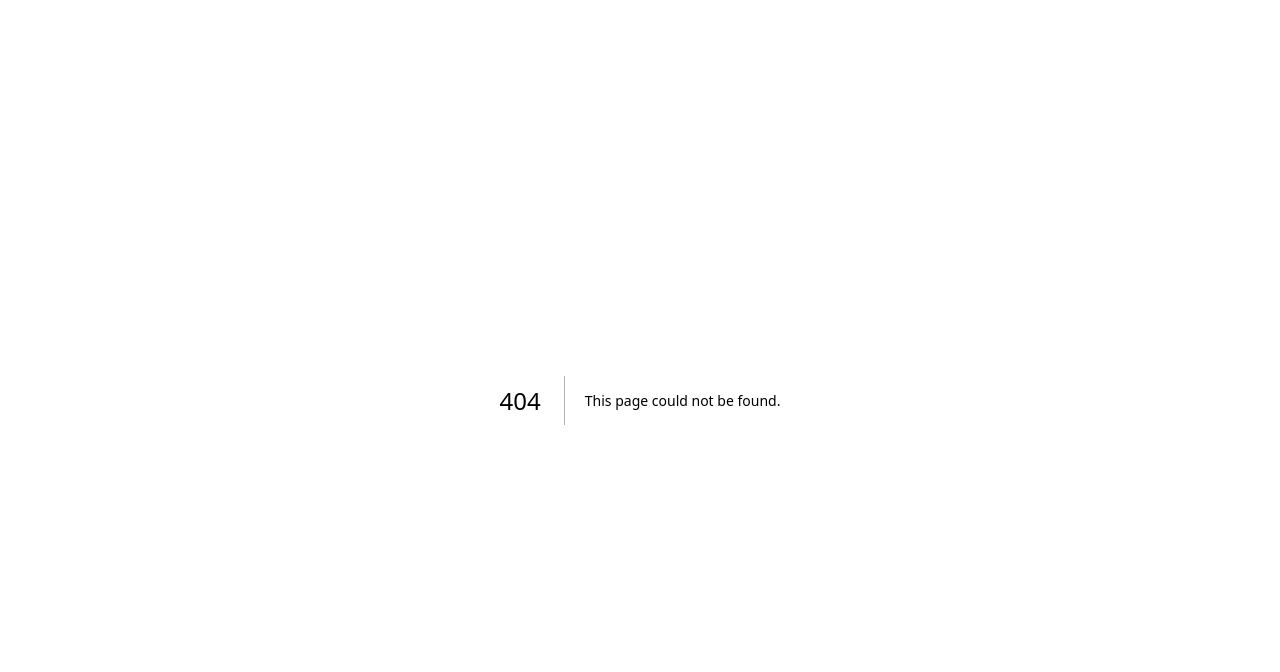
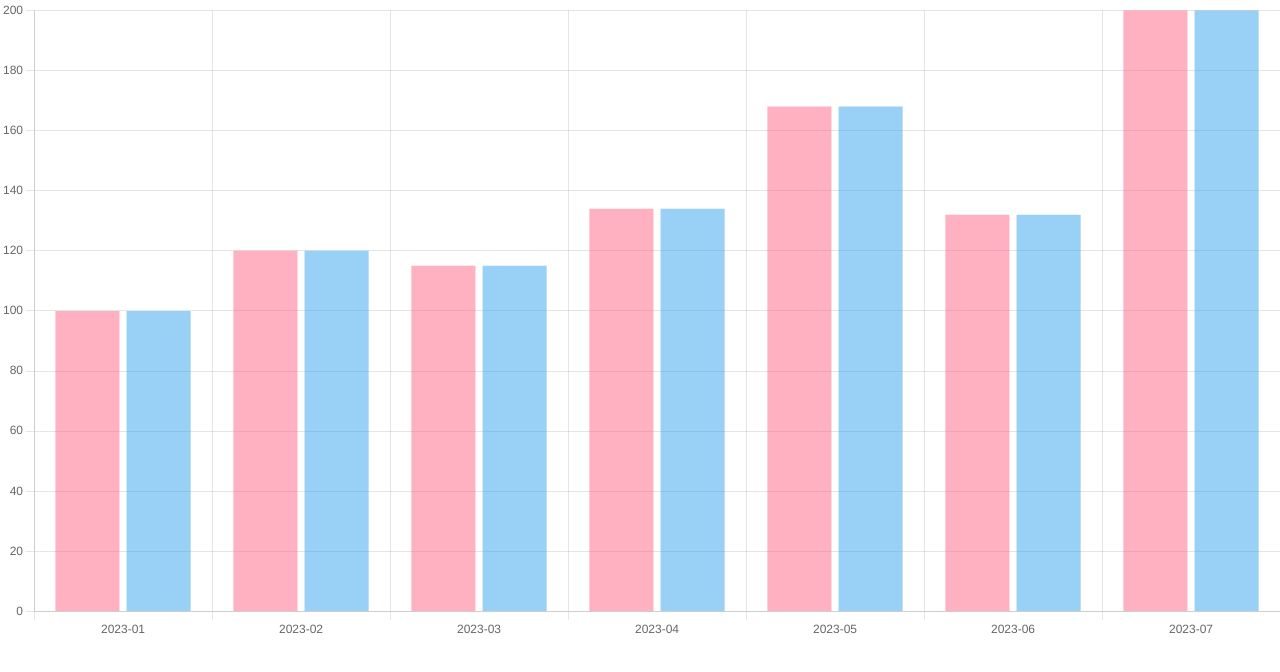
Before and after one commit to masdefry/JCWD2602_Backend, a Next.js app in the folder dashboard-app/: page /charts in a window 1280 px wide. Before the commit this address had no page. Shown: the top 672 px of the page. Built offline with nearby package versions, Linux system fonts and the light colour scheme.

Commit message:
React ChartJS 2

```diff
--- a/dashboard-app/package.json
+++ b/dashboard-app/package.json
@@ -12,9 +12,12 @@
     "@tanstack/react-query": "^5.8.9",
     "@tanstack/react-query-devtools": "^5.8.9",
     "axios": "^1.6.5",
+    "chart.js": "^4.4.1",
+    "faker": "5.5.3",
     "formik": "^2.4.5",
     "next": "14.0.4",
     "react": "^18",
+    "react-chartjs-2": "^5.2.0",
     "react-dom": "^18",
     "react-icons": "^5.0.1",
     "use-debounce": "^10.0.0",
@@ -25,6 +28,7 @@
     "daisyui": "^4.6.0",
     "eslint": "^8",
     "eslint-config-next": "14.0.4",
+    "faker": "5.5.3",
     "postcss": "^8",
     "tailwindcss": "^3.3.0"
   }
--- /dev/null
+++ b/dashboard-app/src/app/charts/page.jsx
@@ -0,0 +1,53 @@
+'use client'
+import React from 'react';
+import {
+  Chart as ChartJS,
+  CategoryScale,
+  LinearScale,
+  Tooltip,
+  PointElement,
+  LineElement,
+  BarElement
+} from "chart.js";
+import { Bar } from "react-chartjs-2";
+
+// Register ChartJS components using ChartJS.register
+ChartJS.register(
+  CategoryScale,
+  LinearScale,
+  PointElement,
+  LineElement,
+  Tooltip,
+  BarElement
+);
+
+const Page = () => {
+  return (
+    <div>
+      <Bar
+        data={{
+          labels: [
+            "2023-01",
+            "2023-02",
+            "2023-03",
+            "2023-04",
+            "2023-05",
+            "2023-06",
+            "2023-07",
+          ],
+          datasets: [
+            {
+              data: [100, 120, 115, 134, 168, 132, 200],
+              backgroundColor: 'rgba(255, 99, 132, 0.5)',
+            },
+            {
+              data: [100, 120, 115, 134, 168, 132, 200],
+              backgroundColor: 'rgba(53, 162, 235, 0.5)',
+            }
+          ],
+        }}
+      />
+    </div>
+  );
+};
+export default Page;
--- a/dashboard-app/src/components/tiketCard.jsx
+++ b/dashboard-app/src/components/tiketCard.jsx
@@ -9,6 +9,7 @@
                 <div className="card-body">
                     <h2 className="card-title">{props.item.category}</h2>
                     <p>Rp.{props.item.price.toLocaleString('id-ID')}</p>
+                    <p>Hello</p>
 
                     <div className="card-actions justify-end items-center border-t py-2 border-blue-500 border-dotted">
                         <button className="btn btn-primary" onClick={() => props.onSelect(props.item, '-')}>-</button>
```
Also changed, not shown: 1 other file (tests, documents, lock files or other folders).
